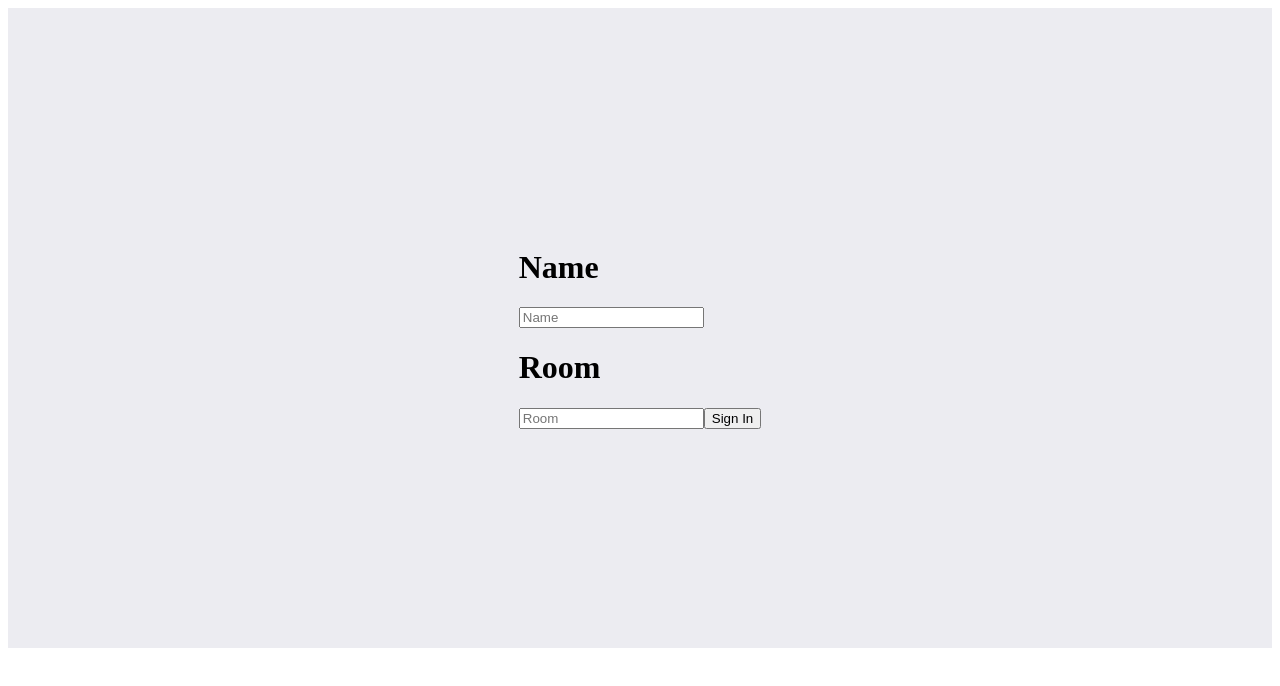
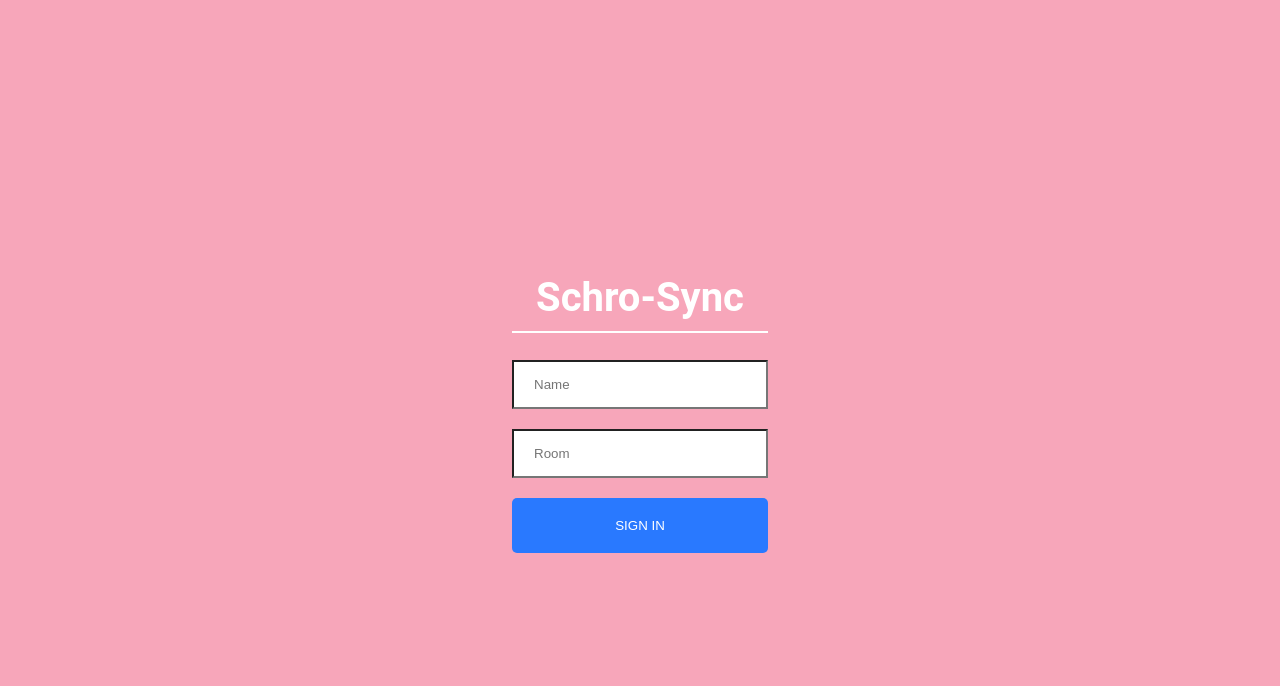
Before and after one commit to Aman941/schrosync, a React (Create React App) app in the folder client/: page / in a window 1280 px wide. Shown: the top 686 px of the page. Built offline with nearby package versions, Linux system fonts and the light colour scheme.

Commit message:
last commit

```diff
--- a/client/src/component/Join.js
+++ b/client/src/component/Join.js
@@ -1,22 +1,27 @@
-import React , {useState } from 'react';
-import { Link } from 'react-router-dom';
 
+import React, { useState } from 'react';
+import { Link } from "react-router-dom";
 
-export default function Join(){
-    const [Name , setName] = useState('');
-    const [Room , setRoom] = useState('');
+import './style/Join.css';
 
-    return(
-    <div className = 'outerContainer'>
-        <div className = 'InnerContainer'>
-            <h1>Name</h1>
-            <input className = 'NameInput' type = 'text' placeholder = 'Name' onChange = {(e) => setName(e.target.value)} />
-            <h1>Room</h1>
-            <input className = 'RoomInput' type = 'text' placeholder = 'Room' onChange = {(e) => setRoom(e.target.value)} />
-            <Link onClick={(e) => (!Name || !Room) ? e.preventDefault() : null} to={`/chat?name=${Name}&room=${Room}`}>
-                <button className={'button mt-20'} type="submit">Sign In</button>
-            </Link>
+export default function SignIn() {
+  const [name, setName] = useState('');
+  const [room, setRoom] = useState('');
+
+  return (
+    <div className="joinOuterContainer">
+      <div className="joinInnerContainer">
+        <h1 className="heading">Schro-Sync</h1>
+        <div>
+          <input placeholder="Name" className="joinInput" type="text" onChange={(event) => setName(event.target.value)} />
         </div>
+        <div>
+          <input placeholder="Room" className="joinInput mt-20" type="text" onChange={(event) => setRoom(event.target.value)} />
+        </div>
+        <Link onClick={e => (!name || !room) ? e.preventDefault() : null} to={`/chat?name=${name}&room=${room}`}>
+          <button className={'button mt-20'} type="submit">Sign In</button>
+        </Link>
+      </div>
     </div>
-    );
+  );
 }
--- /dev/null
+++ b/client/src/component/style/Join.css
@@ -0,0 +1,71 @@
+html, body {
+    font-family: 'Roboto', sans-serif;
+    padding: 0;
+    margin: 0;
+  }
+
+  #root {
+    height: 100vh;
+  }
+
+  * {
+    box-sizing: border-box;
+  }
+
+  .joinOuterContainer {
+    display: flex;
+    justify-content: center;
+    text-align: center;
+    height: 100vh;
+    align-items: center;
+    background-color: rgb(247, 166, 186);
+  }
+
+  .joinInnerContainer {
+    width: 20%;
+  }
+
+  .joinInput {
+    border-radius: 0;
+    padding: 15px 20px;
+    width: 100%;
+  }
+
+  .heading {
+    color: white;
+    font-size: 2.5em;
+    padding-bottom: 10px;
+    border-bottom: 2px solid white;
+  }
+
+  .button {
+      color: #fff !important;
+      text-transform: uppercase;
+      text-decoration: none;
+      background: #2979FF;
+      padding: 20px;
+      border-radius: 5px;
+      display: inline-block;
+      border: none;
+      width: 100%;
+  }
+
+  .mt-20 {
+    margin-top: 20px;
+  }
+
+  @media (min-width: 320px) and (max-width: 480px) {
+    .joinOuterContainer {
+      height: 100%;
+    }
+
+    .joinInnerContainer {
+      width: 90%;
+    }
+
+
+  }
+
+  button:focus {
+    outline: 0;
+  }
--- a/client/src/component/style/PlayerHook.css
+++ b/client/src/component/style/PlayerHook.css
@@ -1,3 +1,4 @@
+
 @media (min-width: 900px){
     .outerPlayer{
         display: flex;
```
